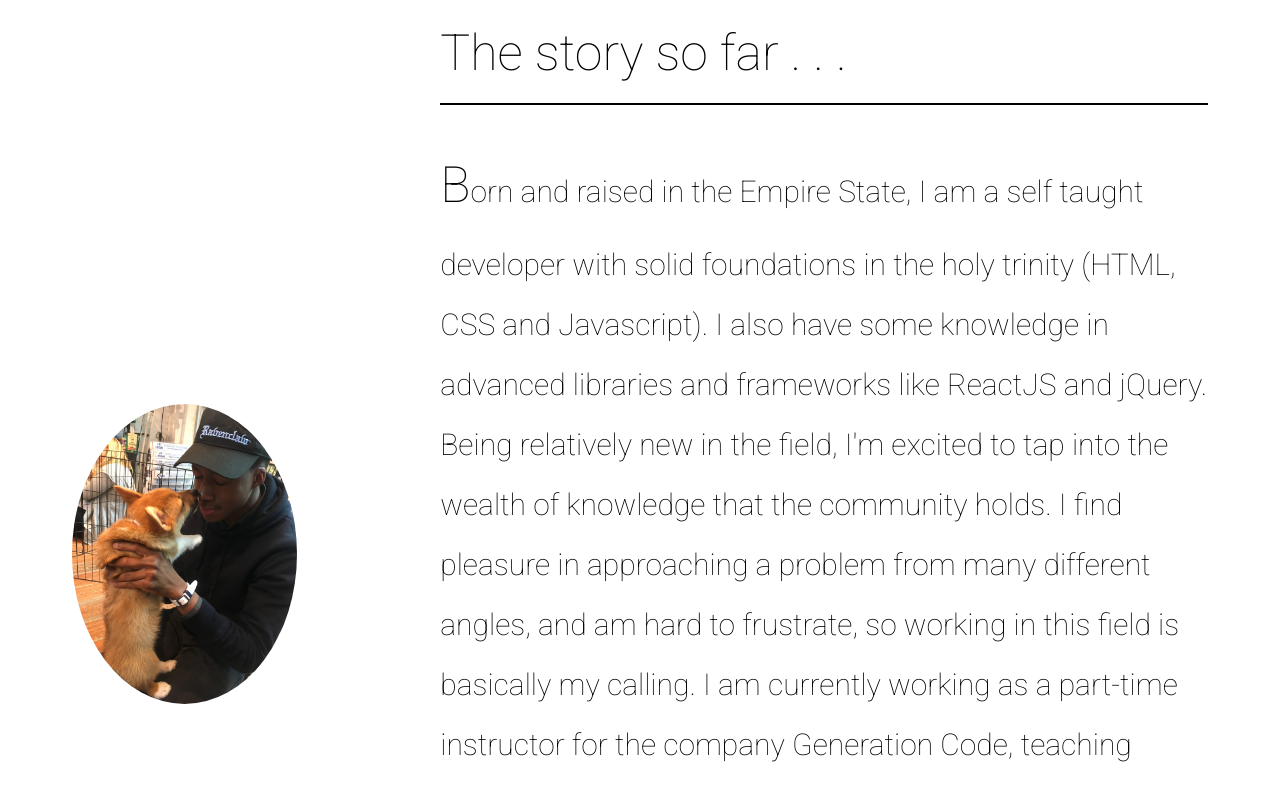
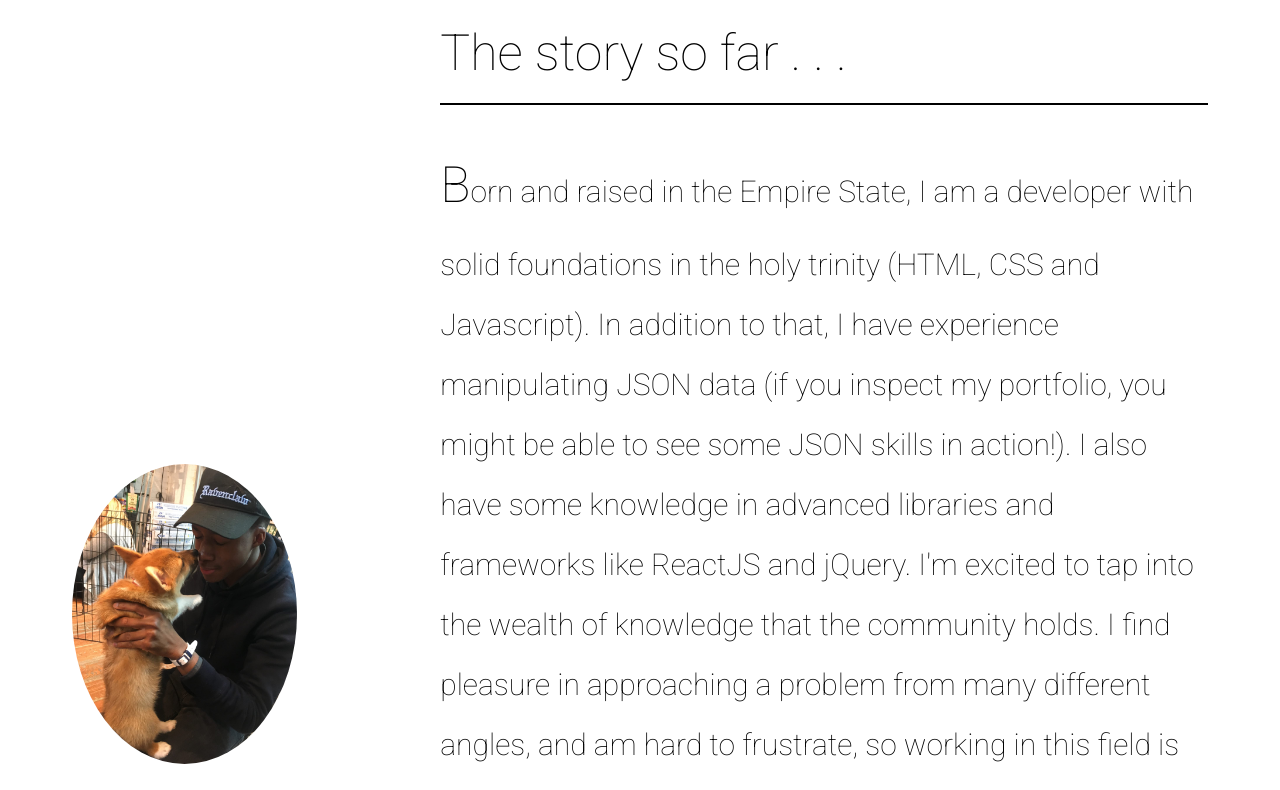
Before and after one commit to darcboykin1/darcboykin1.github.io, a plain HTML site: page index.html in a window 1280 px wide. Shown: the part 1014-1804 px from the top of the page. Drawn offline with nearby package versions, Linux system fonts and the light colour scheme; some packages are replaced by stand-ins of ours; no server answers; a script that the page names is missing.

Commit message:
update description

```diff
--- a/index.html
+++ b/index.html
@@ -36,7 +36,7 @@
 		    	<img src="./assets/mencorgi.jpg" class="aboutpic" alt="Darc and a Corgi" height="300px" style="border-radius: 200%;">
 		   		<article class="aboutarticle">
 		   			<h1 style="text-align: left; border-bottom: 2px solid black"><span class="fat">The story so far . . .</span></h1>
-		   			<p><span class="fat">B</span>orn and raised in the Empire State, I am a self taught developer with solid foundations in the holy trinity (HTML, CSS and Javascript). I also have some knowledge in advanced libraries and frameworks like ReactJS and jQuery. Being relatively new in the field, I'm excited to tap into the wealth of knowledge that the community holds. I find pleasure in approaching a problem from many different angles, and am hard to frustrate, so working in this field is basically my calling. I am currently working as a part-time instructor for the company Generation Code, teaching younglings in various districts and boroughs the art of coding. When not coding, my hobbies include continuing my novel, finding new places to eat in the city, and desperately window shopping for a puppy that I can't afford. Feel free to  reach out to me!</p>
+		   			<p><span class="fat">B</span>orn and raised in the Empire State, I am a developer with solid foundations in the holy trinity (HTML, CSS and Javascript). In addition to that, I have experience manipulating JSON data (if you inspect my portfolio, you might be able to see some JSON skills in action!). I also have some knowledge in advanced libraries and frameworks like ReactJS and jQuery. I'm excited to tap into the wealth of knowledge that the community holds. I find pleasure in approaching a problem from many different angles, and am hard to frustrate, so working in this field is basically my calling. I am currently working as a part-time instructor for the company Generation Code, teaching younglings in various districts and boroughs the art of coding. When not coding, my hobbies include continuing my novel, finding new places to eat in the city, and desperately window shopping for a puppy that I can't afford. Feel free to  reach out to me!</p>
 		   		</article>
 		    </div>
 		    <!--  -->
```
